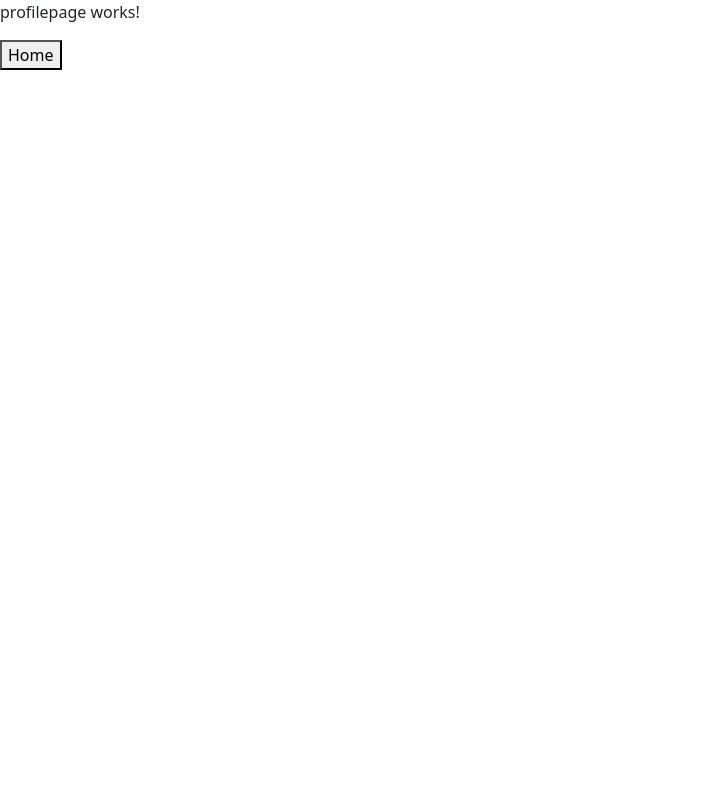
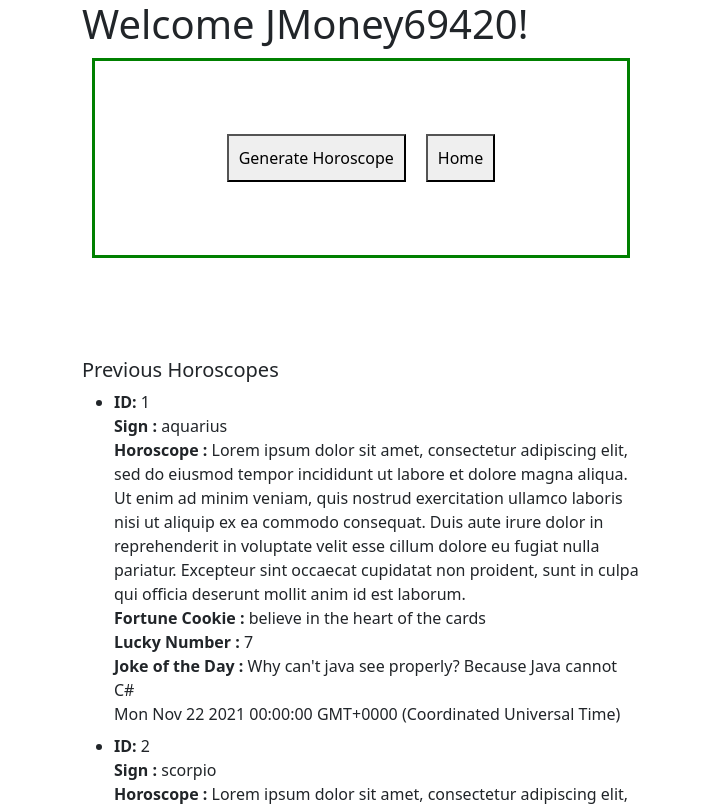
Before and after one commit to bphung1/horoscopeProject, an Angular app in the folder HoroscopeAngular/HoroscopeApp/: page /profile in a window 1280 px wide. Shown: the top 806 px of the page, without its empty margins (0-701 px from the left). Built offline with nearby package versions, Linux system fonts and the light colour scheme.

Commit message:
added in profile page
reads dummy data from a prediction.ts file

```diff
--- a/HoroscopeAngular/HoroscopeApp/src/app/app.module.ts
+++ b/HoroscopeAngular/HoroscopeApp/src/app/app.module.ts
@@ -3,10 +3,9 @@ import { NgModule } from '@angular/core';
 
 import { AppRoutingModule } from './app-routing.module';
 import { AppComponent } from './app.component';
+
 import { HomeModule } from './home/home.module';
-
 import { LoginModule } from './login/login.module';
-
 import { NewUserModule } from './new-user/new-user.module';
 import { ProfileModule } from './profile/profile.module';
 
--- a/HoroscopeAngular/HoroscopeApp/src/app/new-user/new-userpage/new-userpage.component.html
+++ b/HoroscopeAngular/HoroscopeApp/src/app/new-user/new-userpage/new-userpage.component.html
@@ -19,7 +19,7 @@
 
         <div class="form-group">
           <input
-            type="text"
+            type="password"
             id="password"
             class="form-control"
             ngModel
--- a/HoroscopeAngular/HoroscopeApp/src/app/profile/profile.module.ts
+++ b/HoroscopeAngular/HoroscopeApp/src/app/profile/profile.module.ts
@@ -2,12 +2,14 @@ import { NgModule } from '@angular/core';
 import { CommonModule } from '@angular/common';
 
 import { ProfilepageComponent } from './profilepage/profilepage.component';
+import { FormsModule } from '@angular/forms';
 
 
 @NgModule({
   declarations: [ProfilepageComponent],
   imports: [
     CommonModule,
+    FormsModule
   ]
 })
 export class ProfileModule { }
--- a/HoroscopeAngular/HoroscopeApp/src/app/profile/profilepage/profilepage.component.css
+++ b/HoroscopeAngular/HoroscopeApp/src/app/profile/profilepage/profilepage.component.css
@@ -0,0 +1,36 @@
+input.ng-invalid.ng-touched {
+    border: 1px solid red;
+}
+
+form {
+    margin-bottom: 10px;
+    margin-top: 10px;
+}
+
+.form-group {
+    margin-bottom: 10px;
+    margin-top: 10px;
+}
+
+.prevHoroscopeContainer {
+    margin-bottom: 100px;
+    margin-top: 100px;
+}
+
+
+
+.buttonContainerStyle{
+  margin: 10px;
+  padding: 10px;
+  display: flex;
+  justify-content: center;
+  align-items: center;
+  height: 200px;
+  border: 3px solid green;
+}
+
+
+.buttonStyle{
+  margin: 10px;
+  padding: 10px;
+}
--- a/HoroscopeAngular/HoroscopeApp/src/app/profile/profilepage/profilepage.component.html
+++ b/HoroscopeAngular/HoroscopeApp/src/app/profile/profilepage/profilepage.component.html
@@ -1,2 +1,129 @@
-<p>profilepage works!</p>
-<button (click)='goToHomePage()'>Home</button>
+<div class = "container">
+  <h1>Welcome {{username}}!</h1>
+
+  <div class="col-6">
+
+    <div class = "buttonContainerStyle">
+
+      <div>
+
+        <button
+          class="buttonStyle"
+          type="submit">
+          Generate Horoscope
+        </button>
+      </div>
+
+      <br>
+
+      <div>
+        <button
+          class="buttonStyle"
+          (click)='goToHomePage()'>
+          Home
+        </button>
+      </div>
+
+    </div>
+
+
+
+
+
+
+    <div class = "prevHoroscopeContainer">
+      <h5>Previous Horoscopes</h5>
+
+
+
+      <ul class="prediction" >
+        <li *ngFor="let prediction of predictions"
+            [class.selected]="prediction === prediction"
+        >
+          <h2>{{prediction.name | uppercase}}</h2>
+
+          <div><strong>ID: </strong>{{ prediction.predictionID }}</div>
+          <div><strong>Sign : </strong> {{ prediction.sign }}</div>
+          <div><strong>Horoscope : </strong> {{ prediction.horoscope }}</div>
+          <div><strong>Fortune Cookie : </strong> {{ prediction.fortuneCookie }}</div>
+          <div><strong>Lucky Number : </strong> {{ prediction.luckyNumber }}</div>
+          <div><strong>Joke of the Day : </strong> {{ prediction.jokeOfTheDay }}</div>
+
+
+
+          <span class="badge">{{prediction.id}}</span> {{prediction.timestamp}}
+        </li>
+      </ul>
+
+
+
+
+
+    </div>
+
+
+
+
+
+    <h5>Update Profile Information</h5>
+    <form (ngSubmit)="updateUser()" #f="ngForm">
+      <div id="user-data">
+
+
+        <p>Password</p>
+        <div class="form-group">
+          <input
+            type="password"
+            id="password"
+            class="form-control"
+            ngModel
+            name="password"
+            placeholder="Password"
+            required
+          />
+        </div>
+
+        <p>Name</p>
+        <div class="form-group">
+          <input
+            type="text"
+            id="name"
+            class="form-control"
+            ngModel
+            name="name"
+            placeholder="Name"
+            required
+          />
+        </div>
+
+        <p>Birthday</p>
+        <div class="form-group">
+          <input
+            type="date"
+            id="birthday"
+            class="form-control"
+            ngModel
+            name="birthday"
+            label="birthday"
+            required
+          />
+        </div>
+
+      </div>
+
+      <button
+        class="btn btn-primary"
+        type="submit"
+        [disabled]="!f.valid"
+      >
+
+        Update Profile Information
+      </button>
+    </form>
+
+
+
+
+  </div>
+
+</div>
--- a/HoroscopeAngular/HoroscopeApp/src/app/profile/profilepage/profilepage.component.ts
+++ b/HoroscopeAngular/HoroscopeApp/src/app/profile/profilepage/profilepage.component.ts
@@ -1,5 +1,9 @@
 import { Component, OnInit } from '@angular/core';
 import { Router } from '@angular/router';
+import { NgForm } from '@angular/forms';
+
+import { Prediction } from 'src/app/model/prediction';
+import { PREDICTIONS } from 'src/app/model/predictionTempData';
 
 @Component({
   selector: 'app-profilepage',
@@ -7,12 +11,21 @@ import { Router } from '@angular/router';
   styleUrls: ['./profilepage.component.css']
 })
 export class ProfilepageComponent implements OnInit {
+  predictions = PREDICTIONS;
+  prediction: Prediction;
+  username = 'JMoney69420';
+  name = 'Jon';
+  birthday = new Date(500000000000);
 
   constructor(private router: Router) { }
 
   ngOnInit(): void {
   }
 
+  updateUser() {
+      console.log("update user")
+    }
+
   goToHomePage() {
     this.router.navigate(['homepage']);
   }
```
Also changed, not shown: HoroscopeAngular/HoroscopeApp/src/app/horoscope.ts (added, +9 -0 lines), HoroscopeAngular/HoroscopeApp/src/app/horoscopes.ts (added), HoroscopeAngular/HoroscopeApp/src/app/new-user/new-userpage/new-userpage.component.css (line endings or trailing spaces).
